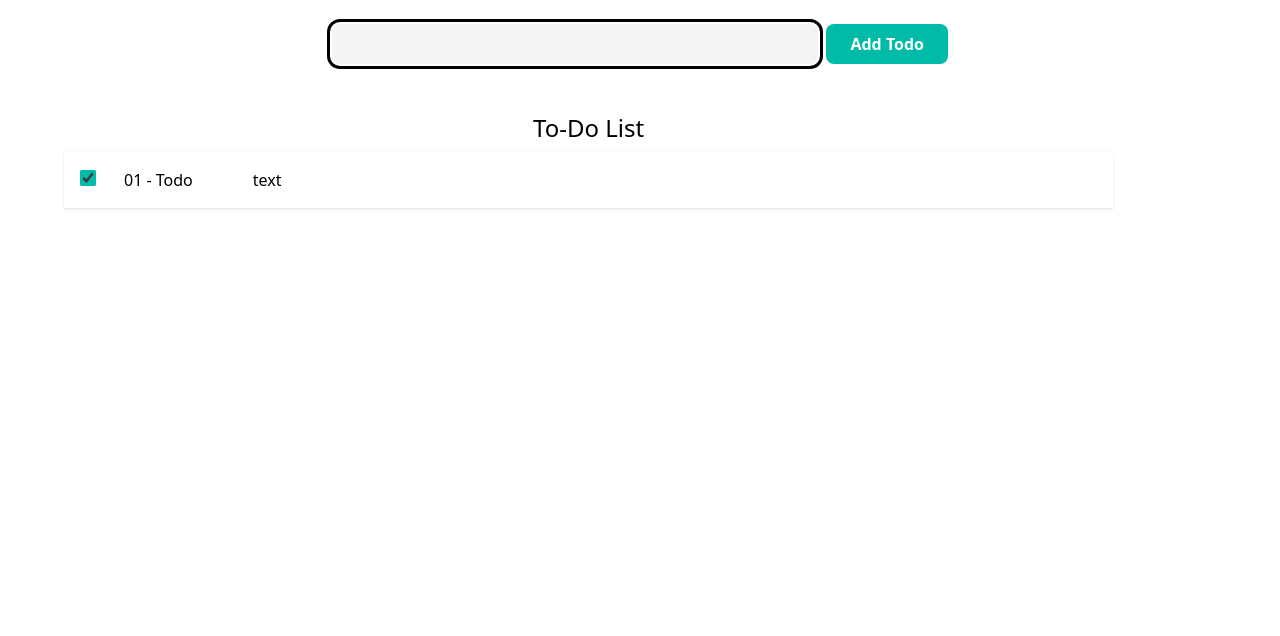
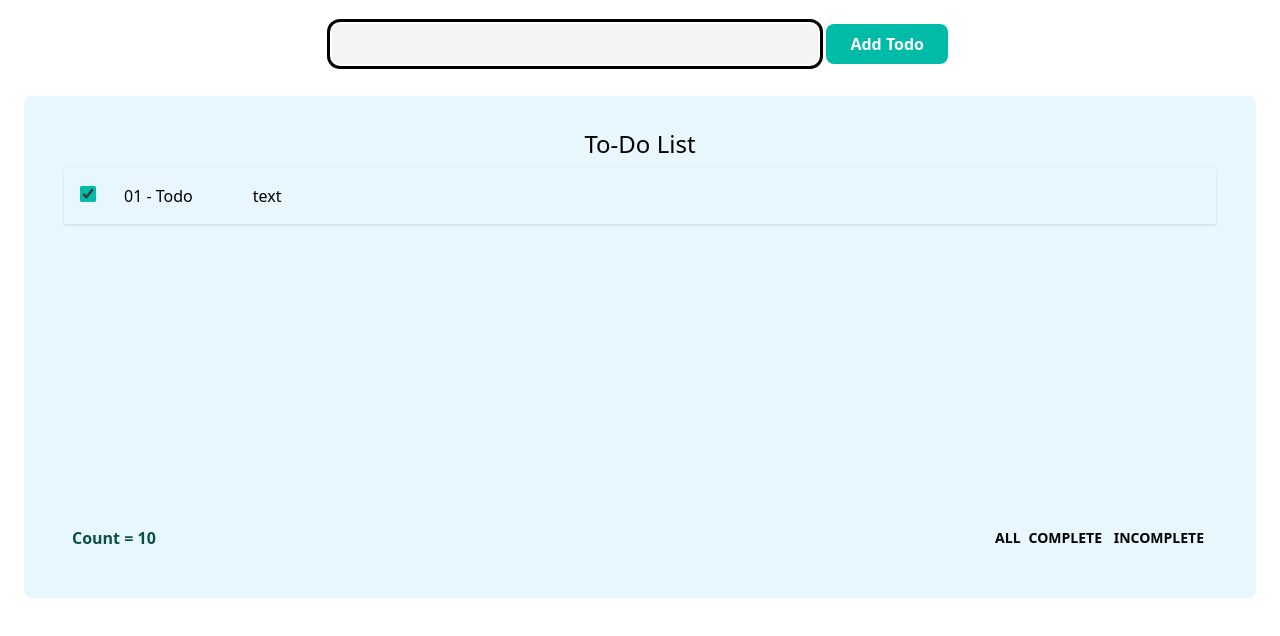
Before and after one commit to majbaulhoque/Smart-To-Do, a React (Vite) app: page / in a window 1280 px wide. Shown: the top 636 px of the page. Built offline with nearby package versions, Linux system fonts and the light colour scheme.

Commit message:
complete to-do structure

```diff
--- a/src/App.jsx
+++ b/src/App.jsx
@@ -23,7 +23,7 @@ function App() {
           </form>
         </div>
         {/* To Do List Start */}
-        <div className='bg-[rgba(224, 242, 254,0.70)] p-8 rounded-lg w-11/12 my-4'>
+        <div className='bg-[#E7F7FD] p-8 rounded-lg max-w-7xl my-8 mx-auto'>
           <h2 className='text-center text-2xl capitalize'>To-Do List</h2>
           <div className='h-[350px] overflow-auto relative bg-scroll'>
             <div className='flex flex-col gap-1'>
@@ -43,8 +43,17 @@ function App() {
                 </div>
               </div>
             </div>
-            {/* To - do list end */}
           </div>
+          {/* To - do list end */}
+          {/* To - do footer start */}
+          <div className='flex justify-between items-center p-4 sticky bottom-0 left-0 w-full font-semibold text-black'>
+              <div className='text-teal-900'>Count = 10</div>
+              <div className='text-sm'>
+                <span className='uppercase m-1 cursor-pointer'>All</span>
+                <span className='uppercase m-1 cursor-pointer'>Complete</span>
+                <span className='uppercase m-1 cursor-pointer'> Incomplete</span>
+              </div>
+            </div>
         </div>
       </div>
     </div>
```
